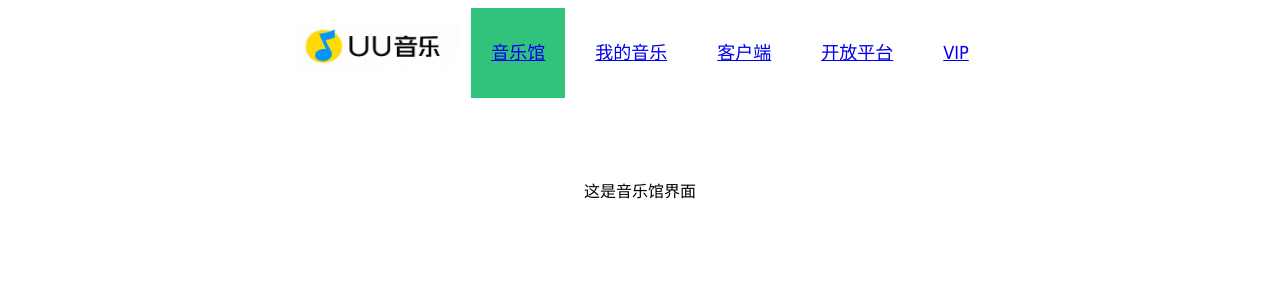
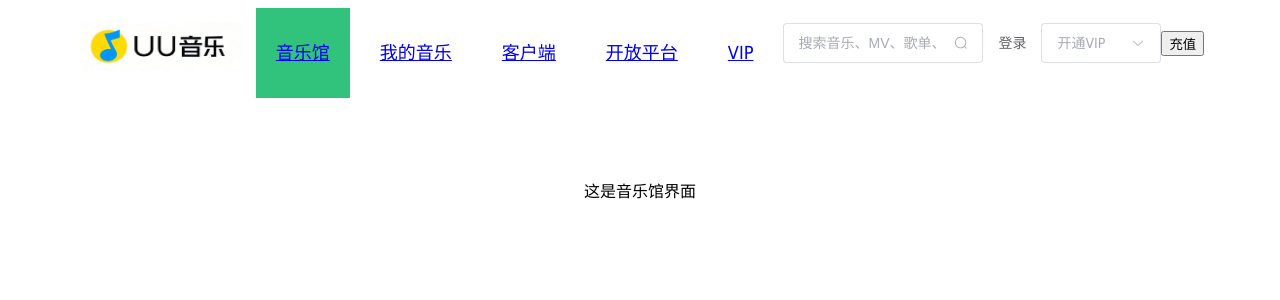
Before and after one commit to youxiandeduguo/uu_music, a Vue app: page /music_pavilion in a window 1280 px wide. Shown: the top 300 px of the page. Built offline with nearby package versions, Linux system fonts and the light colour scheme; the HTML template or start-up script is replaced by a standard one.

Commit message:
完善导航栏

```diff
--- a/src/App.vue
+++ b/src/App.vue
@@ -7,6 +7,34 @@
       <RouterLink to="/client" active-class="active">客户端</RouterLink>
       <RouterLink to="/open_platform" active-class="active">开放平台</RouterLink>
       <RouterLink to="/vip" active-class="active">VIP</RouterLink>
+      <div class="inputframe">
+        <el-input
+        v-model="input"
+        style="width: 200px;height: 40px;"
+        size="large"
+        placeholder="搜索音乐、MV、歌单、用户"
+        :suffix-icon="Search"
+      />
+
+      <el-button class="loginbutton">登录</el-button>
+      <el-select
+        v-model="value"
+        placeholder="开通VIP"
+        size="large"
+        class="vipbutton"
+        style="width: 120px"
+      >
+        <el-option
+          v-for="item in options"
+          :key="item.value"
+          :label="item.label"
+          :value="item.value"
+        />
+      </el-select>
+
+      <button>充值</button>
+
+      </div>
     </div>
     <RouterView class="view"></RouterView>
   </div>
@@ -15,7 +43,9 @@
 
 
 <script lang="ts">
+  import { ref } from 'vue'
   import {RouterView,RouterLink} from 'vue-router'
+  import { Search } from '@element-plus/icons-vue'
   export default {
     name:'app'
   }
@@ -24,7 +54,19 @@
 
 <script setup lang="ts">
 
+  const input = ref('')
+  const value = ref('')
 
+  const options = [
+    {
+      value: 'Option1',
+      label: '开通超级会员',
+    },
+    {
+      value: 'Option2',
+      label: '开通绿钻豪华版',
+    },
+  ]
 
 
 
@@ -74,5 +116,24 @@
     width: 170px;
     height: 76px;
   }
+  .inputframe{
+    display: flex;
+    align-items: center;
+    justify-content: center;
+  }
+  .loginbutton {
+  border: none;
+  box-shadow: none;
+  background-color: white;
+  }
+
+  .loginbutton:hover{
+    background-color: transparent;
+    box-shadow: none;
+    color: #31c27c;
+  }
+  .vipbutton{
+
+  }
 
 </style>
```
